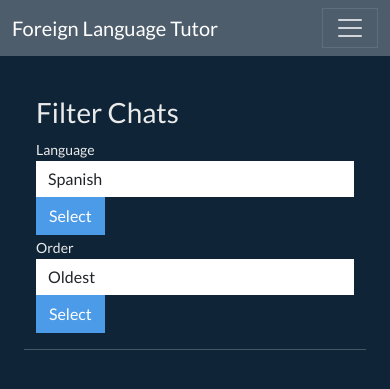
After one commit to Beebops/Capstone-1-Language-Tutor-Chatbot, a Flask app: template templates/chat_filters.html in a window 390 px wide. The commit adds this page. Shown: the top 389 px of the page. Run offline with Flask 3, Linux system fonts and the light colour scheme; the template is opened without the code that fills it: values that come from a table or form of the project are taken from there, others are empty; some libraries are stand-ins or nearby versions.

Commit message:
made nav responsive, added edit and delete features to chats

```diff
--- a/app.py
+++ b/app.py
@@ -61,45 +61,76 @@ def home():
     return render_template("user_home.html", form=form)
 
 
+@app.route("/chats/<int:user_id>")
+@login_required
+def display_chats(user_id):
+    """Shows all of user's chats"""
+    chats = Chat.get_chats_by_user(user_id)
+    return render_template("chat_list.html", chats=chats)
+
+
 @app.route("/edit/int:<chat_id>", methods=["GET", "POST"])
 @login_required
 def edit(chat_id):
     """Edit chat title"""
     chat = Chat.query.get(chat_id)
-    form = title_chat_form(obj=chat)
-
-    if chat:
-        form.title.data = chat.chat_title
+    form = title_chat_form()
 
     if form.validate_on_submit():
         title = form.title.data
         chat.chat_title = title
         db.session.commit()
 
-        return redirect(url_for("get_chats", user_id=current_user.id))
+        return redirect(url_for("display_chats", user_id=current_user.id))
 
     return render_template("chat_title.html", form=form)
 
 
 @app.route("/<int:user_id>/chats")
 @login_required
-def get_chats(user_id):
-    """Shows list of all saved chats of logged in user and filters them"""
+def filter_chats(user_id):
+    """Shows forms to filter chats"""
     language_form = language_filter_form()
-    chat_title_form = chat_title_filter_form()
     order_form = order_filter_form()
 
     user = User.query.get(user_id)
     chats = user.chats
 
+    if language_form.validate_on_submit():
+        language = language_form.language.data
+        chats = chats.filter(Chat.language.ilike(f"%{language}%"))
+
+    if order_form.validate_on_submit():
+        order = order_form.order.data
+        if order == "created_at":
+            chats = chats.order_by(Chat.created_at.desc())
+        elif order == "title":
+            chats = chats.order_by(Chat.chat_title.asc())
+
     return render_template(
-        "chat_list.html",
+        "chat_filters.html",
         chats=chats,
         user=user,
         language_form=language_form,
-        chat_title_form=chat_title_form,
         order_form=order_form,
     )
+
+
+@app.route("/chats/delete/<int:chat_id>", methods=["POST"])
+@login_required
+def delete_chat(chat_id):
+    """Deletes a chat"""
+    chat = Chat.query.get(chat_id)
+    if chat:
+        if chat.user_id == current_user.id:
+            chat.delete_chat()
+            flash("Chat deleted successfully", "success")
+        else:
+            flash("You do not have permission to delete this chat", "error")
+    else:
+        flash("Chat not found", "error")
+
+    return redirect(url_for("display_chats", user_id=current_user.id))
 
 
 @app.route("/chat/<int:chat_id>", methods=["GET", "POST"])
@@ -173,6 +204,8 @@ def login():
         if not user:
             flash("Invalid username or password", "danger")
 
+        return redirect("/home")
+
     return render_template("login.html", form=form)
 
 
--- a/forms.py
+++ b/forms.py
@@ -60,9 +60,7 @@ class new_chat_form(FlaskForm):
 
 
 class title_chat_form(FlaskForm):
-    title = StringField(
-        "Title", validators=[InputRequired()], render_kw={"class": "form-control"}
-    )
+    title = StringField("Title", render_kw={"class": "form-control"})
 
 
 class language_filter_form(FlaskForm):
--- a/models.py
+++ b/models.py
@@ -44,10 +44,7 @@ class Chat(db.Model):
     @classmethod
     def get_chats_by_user(cls, user_id):
         """Retrieve all chats for a given user starting with the most recent"""
-        return cls.query.filter_by(user=user_id).order_by(cls.created_at.desc()).all()
-
-
-
+        return cls.query.filter_by(user_id=user_id).order_by(cls.created_at.desc())
 
 
 class Message(db.Model):
--- /dev/null
+++ b/static/styles.css
@@ -0,0 +1,11 @@
+.custom-button {
+  border: none;
+  background: none;
+  color: #fff;
+  padding: 0;
+  cursor: pointer;
+}
+
+.custom-button:hover {
+  opacity: 0.5;
+}
--- a/templates/base.html
+++ b/templates/base.html
@@ -5,18 +5,71 @@
     <meta http-equiv="X-UA-Compatible" content="IE=edge" />
     <meta name="viewport" content="width=device-width, initial-scale=1.0" />
     <script src="https://ajax.googleapis.com/ajax/libs/jquery/3.6.4/jquery.min.js"></script>
+    <script
+      src="https://kit.fontawesome.com/85fc6a0402.js"
+      crossorigin="anonymous"
+    ></script>
+    <link rel="stylesheet" href="/static/styles.css" />
     <link
       href="https://cdn.jsdelivr.net/npm/bootstrap@5.3.0/dist/css/bootstrap.min.css"
       rel="stylesheet"
       integrity="sha384-9ndCyUaIbzAi2FUVXJi0CjmCapSmO7SnpJef0486qhLnuZ2cdeRhO02iuK6FUUVM"
       crossorigin="anonymous"
     />
-    <link rel="stylesheet" href="https://cdn.jsdelivr.net/npm/bootswatch@5.3.0/dist/superhero/bootstrap.min.css">
+    <link
+      rel="stylesheet"
+      href="https://cdn.jsdelivr.net/npm/bootswatch@5.3.0/dist/superhero/bootstrap.min.css"
+    />
+    <script src="https://cdnjs.cloudflare.com/ajax/libs/bootstrap/5.3.0/js/bootstrap.min.js"></script>
+
     <title>{% block title %}{% endblock %}</title>
   </head>
   <body class="pt-5">
     <header>
-      <nav class="navbar navbar-expand-md navbar-dark fixed-top bg-secondary"">
+      <nav class="navbar navbar-expand-md navbar-dark fixed-top bg-secondary">
+        <div class="container-fluid d-flex align-items-center">
+          <a class="navbar-brand" href="/">Foreign Language Tutor</a>
+
+          <button
+            class="navbar-toggler"
+            type="button"
+            data-bs-toggle="collapse"
+            data-bs-target="#navbarNav"
+            aria-controls="navbarNav"
+            aria-expanded="false"
+            aria-label="Toggle navigation"
+          >
+            <span class="navbar-toggler-icon"></span>
+          </button>
+
+          <div
+            class="collapse navbar-collapse justify-content-end"
+            id="navbarNav"
+          >
+            <ul class="navbar-nav">
+              {% if current_user.is_authenticated %}
+              <li class="nav-item">
+                <a
+                  class="nav-link"
+                  href="{{ url_for('display_chats', user_id=current_user.id) }}"
+                  >Chats</a
+                >
+              </li>
+              <li class="nav-item">
+                <a class="nav-link" href="{{ url_for('logout') }}">Logout</a>
+              </li>
+              <li class="nav-item">
+                <a class="nav-link" href="{{ url_for('home') }}"
+                  ><i class="fa-solid fa-house fa-lg icon"></i
+                ></a>
+              </li>
+              {% endif %}
+            </ul>
+          </div>
+        </div>
+      </nav>
+
+      <!-- <nav class="navbar navbar-expand-md navbar-dark fixed-top bg-secondary"">
         <div class="container-fluid d-flex align-items-center">
           <a class="navbar-brand" href="/">Foreign Language Tutor</a>
 
@@ -25,17 +78,20 @@
 
 
             {% if current_user.is_authenticated %}
-            <li><a  href="{{ url_for('home') }}">{{ current_user.username }} Home</a></li>
 
+            <li><a  href="{{ url_for('display_chats', user_id=current_user.id) }}">Chats</i></a></li>
+
+            <li><a  href="{{ url_for('logout') }}">Logout</i></a></li>
+
+            <li><a  href="{{ url_for('home') }}"><i class="fa-solid fa-house fa-lg icon"></i></a></li>
             {% endif %}
           </ul>
         </div>
-      </nav>
+      </nav> -->
     </header>
-    <div class="container mt-5">
-      {% block content %}{% endblock %}
-    </div>
+    <div class="container mt-5">{% block content %}{% endblock %}</div>
     <script src="https://cdn.jsdelivr.net/npm/axios@0.24.0/dist/axios.min.js"></script>
     <script src="/static/app.js"></script>
+    <script src="/static/formValidation.js"></script>
   </body>
 </html>
--- /dev/null
+++ b/templates/chat_filters.html
@@ -0,0 +1,68 @@
+{% extends 'base.html' %} {% block title %}Filter Chats{% endblock %} {% block
+content %}
+<div class="container">
+  <div class="container">
+    <div class="row">
+      <h1>Filter Chats</h1>
+      <div class="col-lg-4 col-md-6">
+        <form
+          method="GET"
+          action="{{ url_for('filter_chats', user_id=current_user.id) }}"
+        >
+          {{ language_form.csrf_token }}
+          <div class="form-group">
+            {{ language_form.language.label }} {{
+            language_form.language(class="form-control") }}
+          </div>
+          <button type="submit" class="btn btn-primary">Select</button>
+        </form>
+      </div>
+      <div class="col-lg-4 col-md-6">
+        <form
+          method="GET"
+          action="{{ url_for('filter_chats', user_id=current_user.id) }}"
+        >
+          {{ order_form.csrf_token }}
+          <div class="form-group">
+            {{ order_form.order.label }} {{
+            order_form.order(class="form-control") }}
+          </div>
+          <button type="submit" class="btn btn-primary">Select</button>
+        </form>
+      </div>
+    </div>
+  </div>
+
+  <hr />
+
+  <div class="container">
+    <div class="row">
+      <div class="col-lg-8 offset-lg-2">
+        <ul class="list-group">
+          {% for chat in chats %} {% if language_form.language.data and
+          chat.language == language_form.language.data %}
+          <li class="list-group-item mb-3">
+            <div class="d-flex justify-content-between align-items-center">
+              <div>
+                <a
+                  class="list-group-item list-group-item-action"
+                  href="{{ url_for('chat_page', chat_id=chat.id) }}"
+                >
+                  {{ chat.chat_title }}
+                </a>
+              </div>
+              <div>
+                <a class="" href="{{ url_for('edit', chat_id=chat.id) }}"
+                  ><i class="fas fa-pencil-alt"></i
+                ></a>
+                <a class="" href=""><i class="fas fa-trash-alt"></i></a>
+              </div>
+            </div>
+          </li>
+          {% endif %} {% endfor %}
+        </ul>
+      </div>
+    </div>
+  </div>
+</div>
+{% endblock %}
```
Also changed, not shown: templates/chat_list.html (+22 -27 lines), templates/user_home.html (+3 -13 lines).
